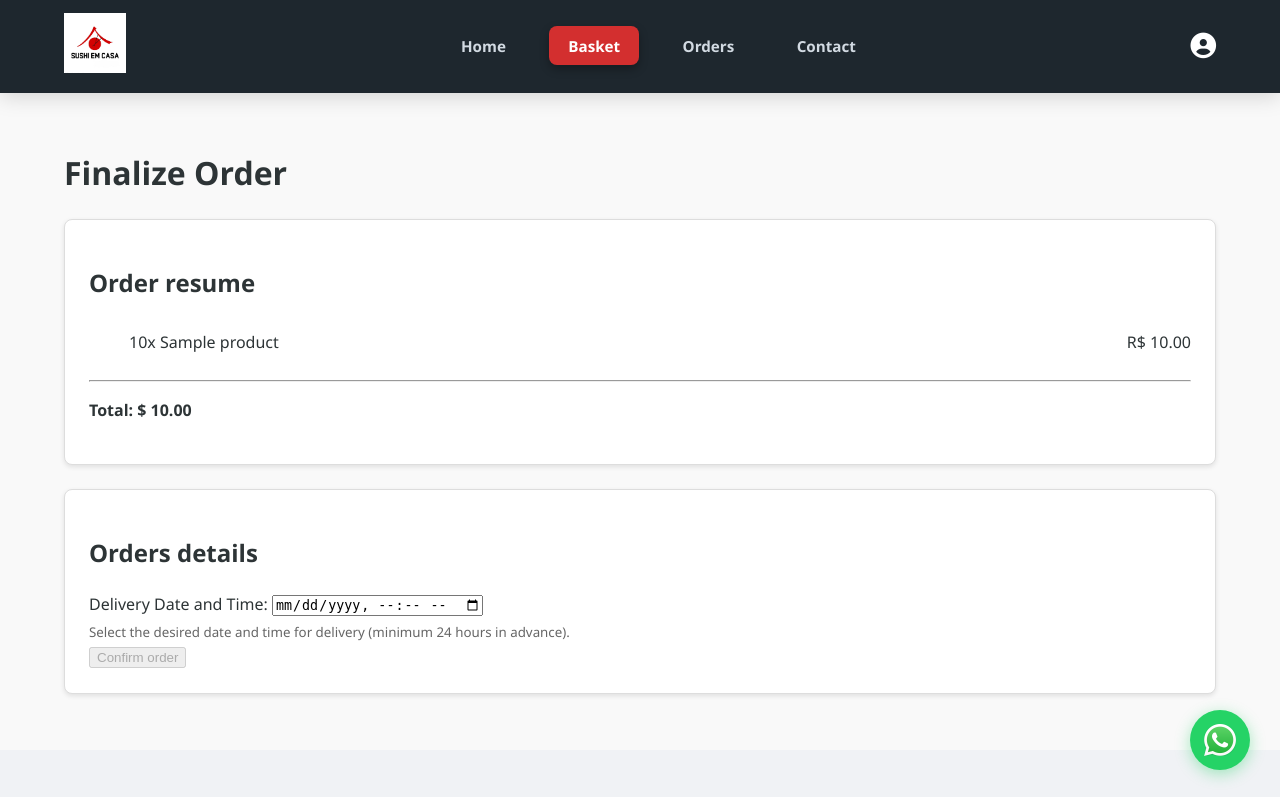
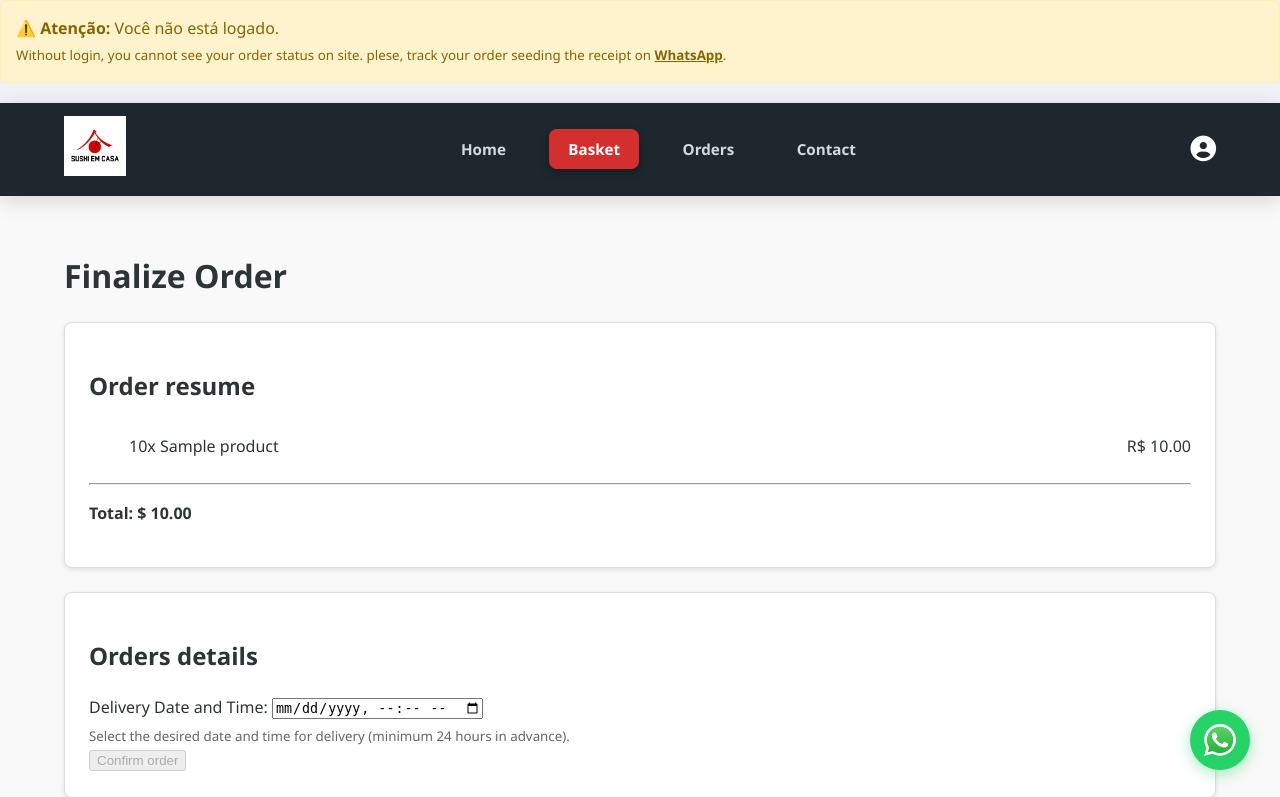
Before and after one commit to jarthur-duarte/SushiEmCasa, a Django app: template sushiemcasa/templates/sushiemcasa/checkout.html in a window 1280 px wide. Shown: the top 797 px of the page. Run offline with Django 5.2, Linux system fonts and the light colour scheme; tables that the repository leaves empty hold one stand-in row (values such as "Sample post"); the template is opened without the code that fills it: values that come from a table or form of the project are taken from there, most other values are stand-ins (such as "Sample title", 1, 10 or a date in 2020).

Commit message:
Site pronto: Guest checkout e Timezone

```diff
--- a/project/settings.py
+++ b/project/settings.py
@@ -81,7 +81,7 @@ AUTH_PASSWORD_VALIDATORS = [
 
 
 LANGUAGE_CODE = 'en-us'
-TIME_ZONE = 'UTC'
+TIME_ZONE = 'America/New_York'
 USE_I18N = True
 USE_TZ = True
 
--- a/sushiemcasa/models/pedidos.py
+++ b/sushiemcasa/models/pedidos.py
@@ -3,7 +3,6 @@ from django.contrib.auth.models import User
 from django.utils import timezone
 import datetime
 from django.core.exceptions import ValidationError
-
 
 class Order(models.Model):
     STATUS_CHOICES = (
@@ -14,17 +13,25 @@ class Order(models.Model):
         ('Cancelled', 'Cancelado'),
     )
 
-    user = models.ForeignKey(User, on_delete=models.CASCADE,null=True, blank=True)
+    user = models.ForeignKey(User, on_delete=models.SET_NULL, null=True, blank=True)
+
     created_at = models.DateTimeField(auto_now_add=True)
     total_price = models.DecimalField(max_digits=10, decimal_places=2)
     status = models.CharField(max_length=20, choices=STATUS_CHOICES, default='Pending')
+
     delivery_datetime = models.DateTimeField(
         verbose_name="Delivery Date and Time",
         null=True,
         blank=True
     )
+
     def __str__(self):
-        return f"Order #{self.id} - {self.user.username}"
+        if self.user:
+            nome_cliente = self.user.username
+        else:
+            nome_cliente = "Convidado (Sem Login)"
+
+        return f"Order #{self.id} - {nome_cliente}"
 
     def clean(self):
         if self.delivery_datetime:
@@ -39,7 +46,6 @@ class Order(models.Model):
 class OrderItem(models.Model):
     order = models.ForeignKey(Order, related_name='items', on_delete=models.CASCADE)
 
-
     produto = models.ForeignKey(
         'sushiemcasa.Produto',
         on_delete=models.SET_NULL,
--- a/sushiemcasa/templates/sushiemcasa/checkout.html
+++ b/sushiemcasa/templates/sushiemcasa/checkout.html
@@ -5,7 +5,16 @@
 <head>
     <meta charset="UTF-8">
     <meta name="viewport" content="width=device-width, initial-scale=1.0">
-    <title>Sushi em Casa - Finalize Order</title>
+    {% if not user.is_authenticated %}
+    <div style="background-color: #fff3cd; color: #856404; padding: 15px; border-radius: 5px; margin-bottom: 20px; border: 1px solid #ffeeba;">
+        <strong>⚠️ Atenção:</strong> Você não está logado.
+        <br>
+        <small>Without login, you cannot see your order status on site.
+        plese, track your order seeding the receipt on
+        <a href="https://wa.me/12397719811" target="_blank" style="text-decoration: underline; color: #856404;"><strong>WhatsApp</strong></a>.</small>
+    </div>
+{% endif %}
+    <title>Sushi em Casa - Finish Order</title>
 
     <link rel="stylesheet" href="{% static 'sushiemcasa/css/homepage_style.css' %}">
     <link rel="stylesheet" href="{% static 'sushiemcasa/css/pedidos_style.css' %}">
```
Also changed, not shown: sushiemcasa/views/pedidos.py (+10 -2 lines), sushiemcasa/migrations/0005_alter_order_user.py (added).
